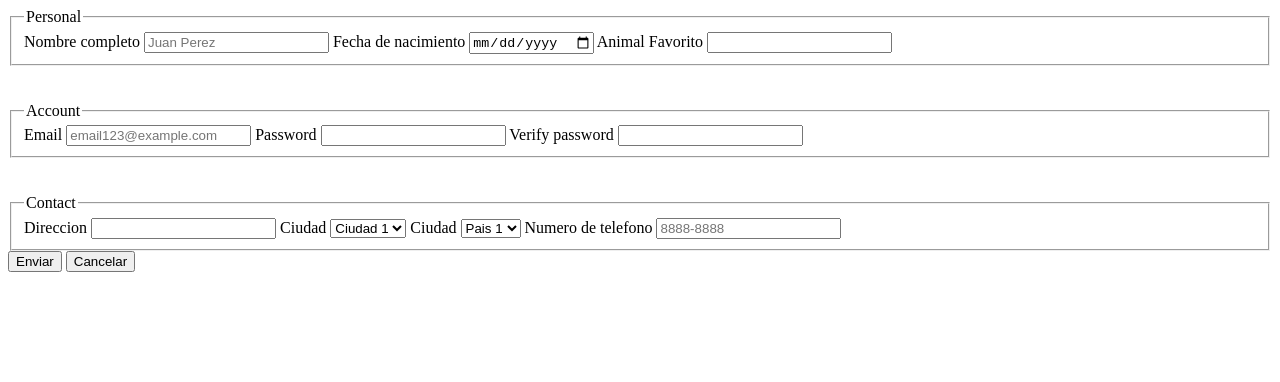
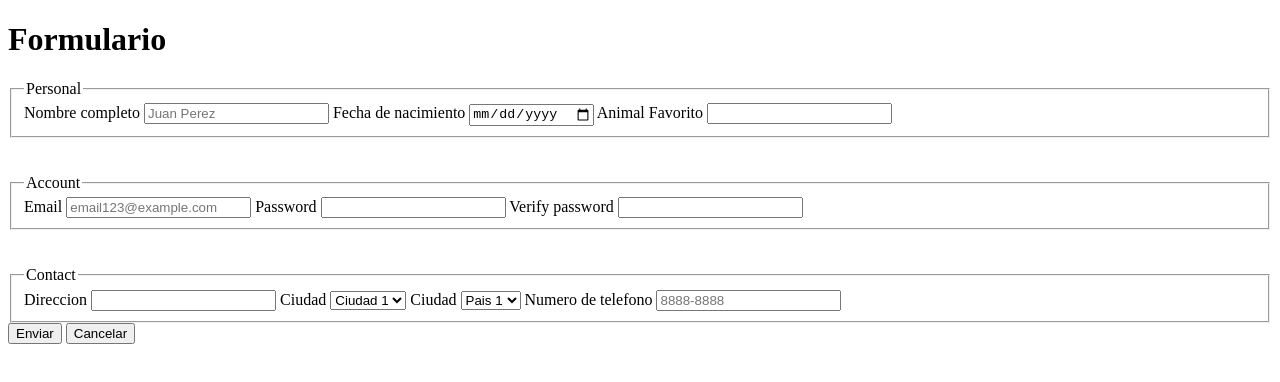
Before and after one commit to Danavarro19/Formulario, a plain HTML site: page index.html in a window 1280 px wide. Drawn offline with Linux system fonts and the light colour scheme.

Commit message:
Update index.html

```diff
--- a/index.html
+++ b/index.html
@@ -5,7 +5,7 @@
     <title>Formulario</title>
   </head>
   <body>
-
+    <h1 id="titulo">Formulario</h1>
     <form  action="" method="GET">
 
       <fieldset id="personalInfo">
```
